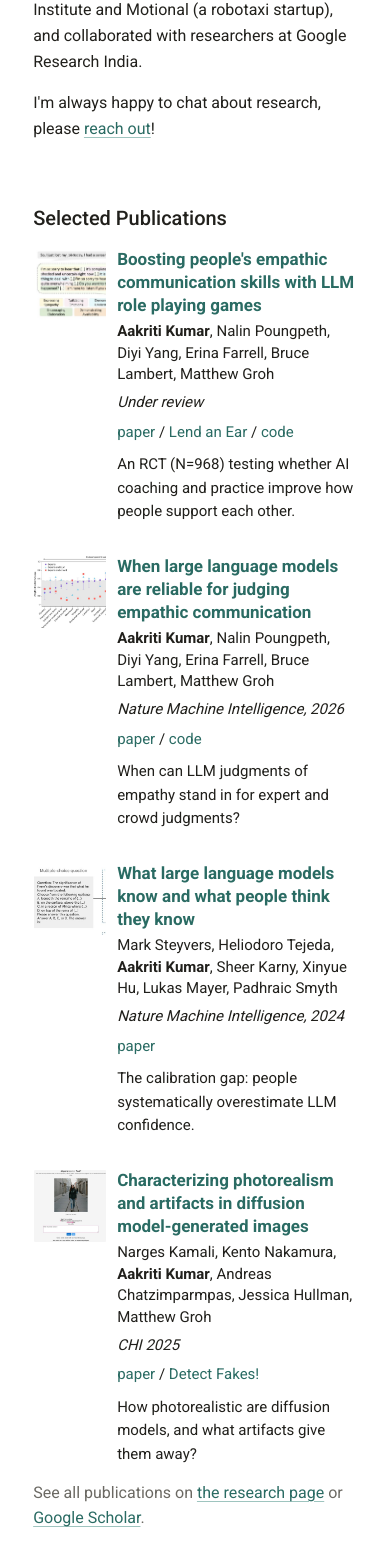
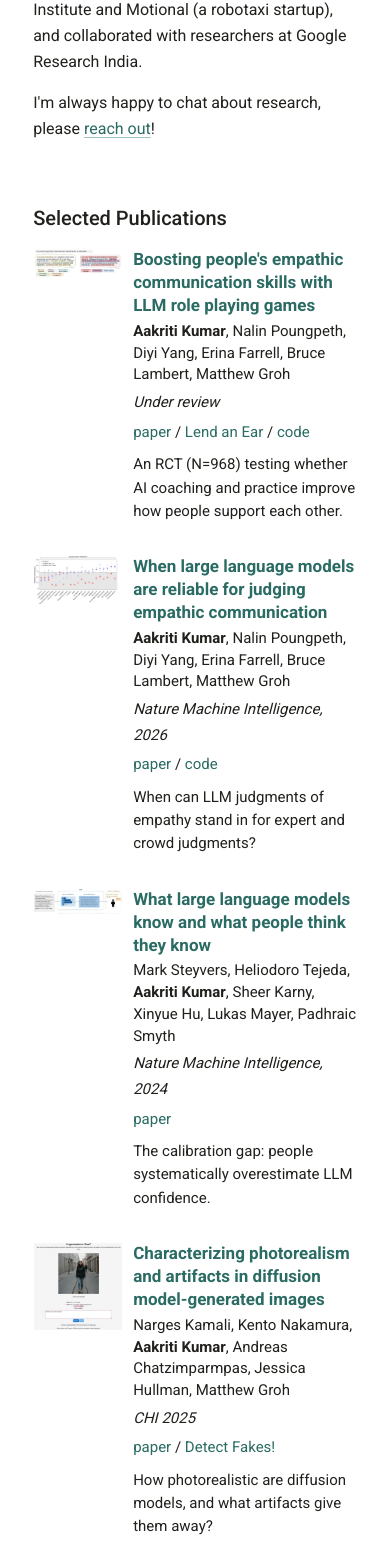
Before and after one commit to aakriti1kumar/aakriti1kumar.github.io, a Jekyll site: the page built from index.md, in a window 390 px wide. Shown: the part 1401-2958 px from the top of the page. Built offline with Jekyll 4.4.1, drawn with Linux system fonts in a browser that asks for light colours; Markdown is read by kramdown in place of the engine named in the settings.

Commit message:
Show full publication thumbnails instead of cropping them.
Co-authored-by: Cursor <cursoragent@cursor.com>

```diff
--- a/_includes/selected_publications.html
+++ b/_includes/selected_publications.html
@@ -3,7 +3,7 @@
   <article class="pub-item">
     {% if w.figure %}
     <a class="pub-thumb-link" href="{{ w.link }}">
-      <img class="pub-thumb" src="{{ site.baseurl }}/{{ w.figure }}" alt="{{ w.figure_alt | default: w.title | escape }}" width="96" height="96" />
+      <img class="pub-thumb" src="{{ site.baseurl }}/{{ w.figure }}" alt="{{ w.figure_alt | default: w.title | escape }}" width="120" />
     </a>
     {% endif %}
     <div class="pub-body">
--- a/_sass/home.scss
+++ b/_sass/home.scss
@@ -87,15 +87,15 @@ h2.section-head {
 }
 .pub-item {
     display: grid !important;
-    grid-template-columns: 96px minmax(0, 1fr);
+    grid-template-columns: 120px minmax(0, 1fr);
     column-gap: 18px;
     align-items: start;
 }
 .pub-thumb-link {
     grid-column: 1;
     grid-row: 1;
-    width: 96px;
-    max-width: 96px;
+    width: 120px;
+    max-width: 120px;
     line-height: 0;
     text-decoration: none;
     display: block;
@@ -103,16 +103,18 @@ h2.section-head {
 .content .pub-item img.pub-thumb,
 .content img.pub-thumb,
 img.pub-thumb {
-    width: 96px !important;
-    max-width: 96px !important;
-    height: 96px !important;
-    object-fit: cover;
-    object-position: top left;
+    width: 120px !important;
+    max-width: 120px !important;
+    height: auto !important;
+    max-height: 140px;
+    object-fit: contain;
+    object-position: top center;
     border: 1px solid $hairline;
     border-radius: 2px;
     margin: 0 !important;
     display: block !important;
     float: none !important;
+    background: #fff;
 }
 .pub-body {
     grid-column: 2;
@@ -225,10 +227,10 @@ iframe.news-embed {
 @media (max-width: 600px) {
     .hero { flex-direction: column-reverse; gap: 20px; }
     .content .hero-photo, img.hero-photo { width: 180px !important; height: 180px; max-width: 60%; }
-    .pub-item { grid-template-columns: 72px minmax(0, 1fr); column-gap: 12px; }
-    .pub-thumb-link { width: 72px; max-width: 72px; }
+    .pub-item { grid-template-columns: 88px minmax(0, 1fr); column-gap: 12px; }
+    .pub-thumb-link { width: 88px; max-width: 88px; }
     .content .pub-item img.pub-thumb,
     .content img.pub-thumb,
-    img.pub-thumb { width: 72px !important; max-width: 72px !important; height: 72px !important; }
+    img.pub-thumb { width: 88px !important; max-width: 88px !important; height: auto !important; max-height: 110px; }
     .tagline { font-size: 21px; }
 }
--- a/_sass/typography.scss
+++ b/_sass/typography.scss
@@ -67,8 +67,9 @@
 }
 
 .content img.pub-thumb {
-    width: 96px;
-    max-width: 96px;
-    height: 96px;
+    width: 120px;
+    max-width: 120px;
+    height: auto;
+    max-height: 140px;
     text-align: left;
 }
```
